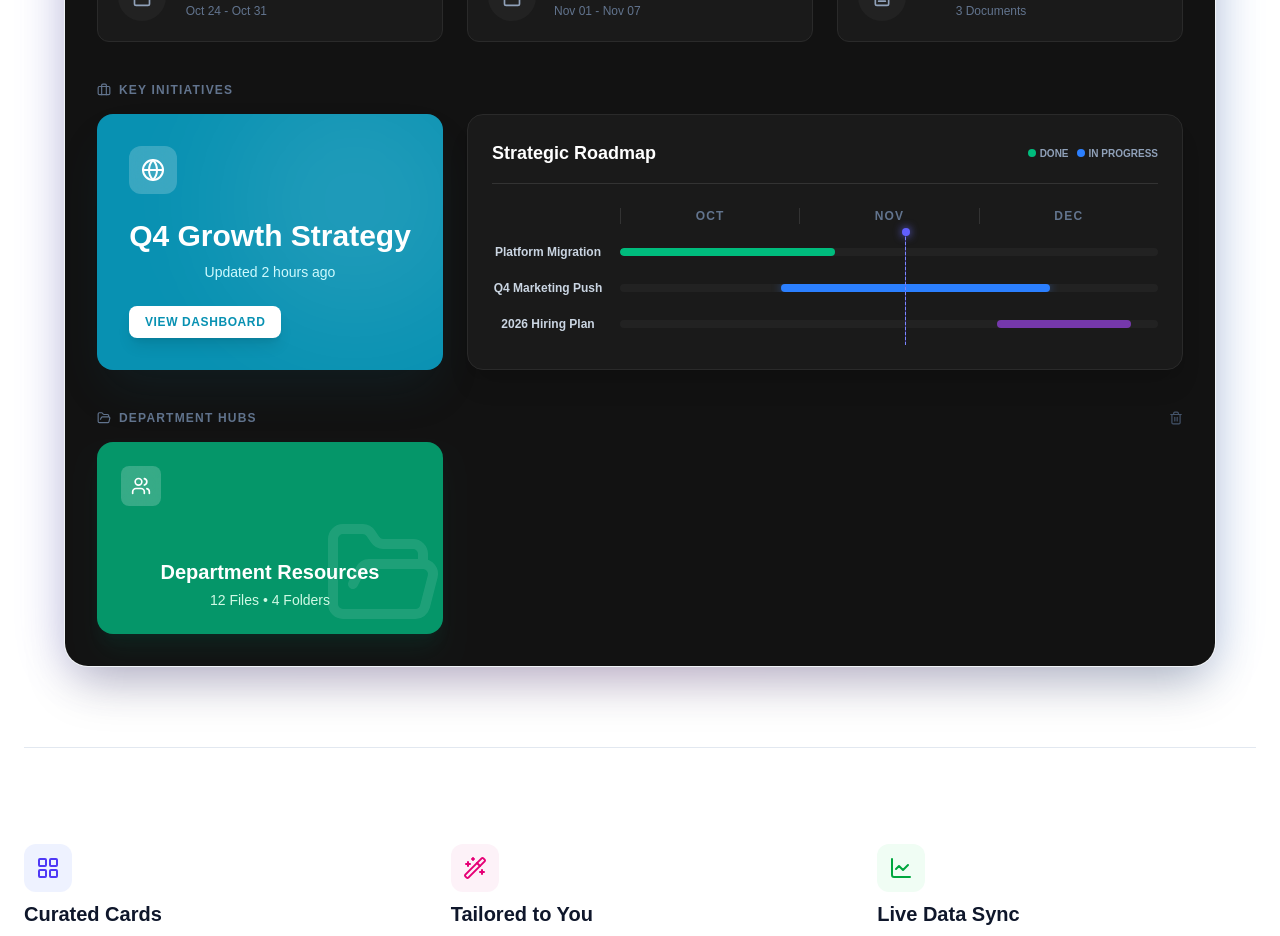
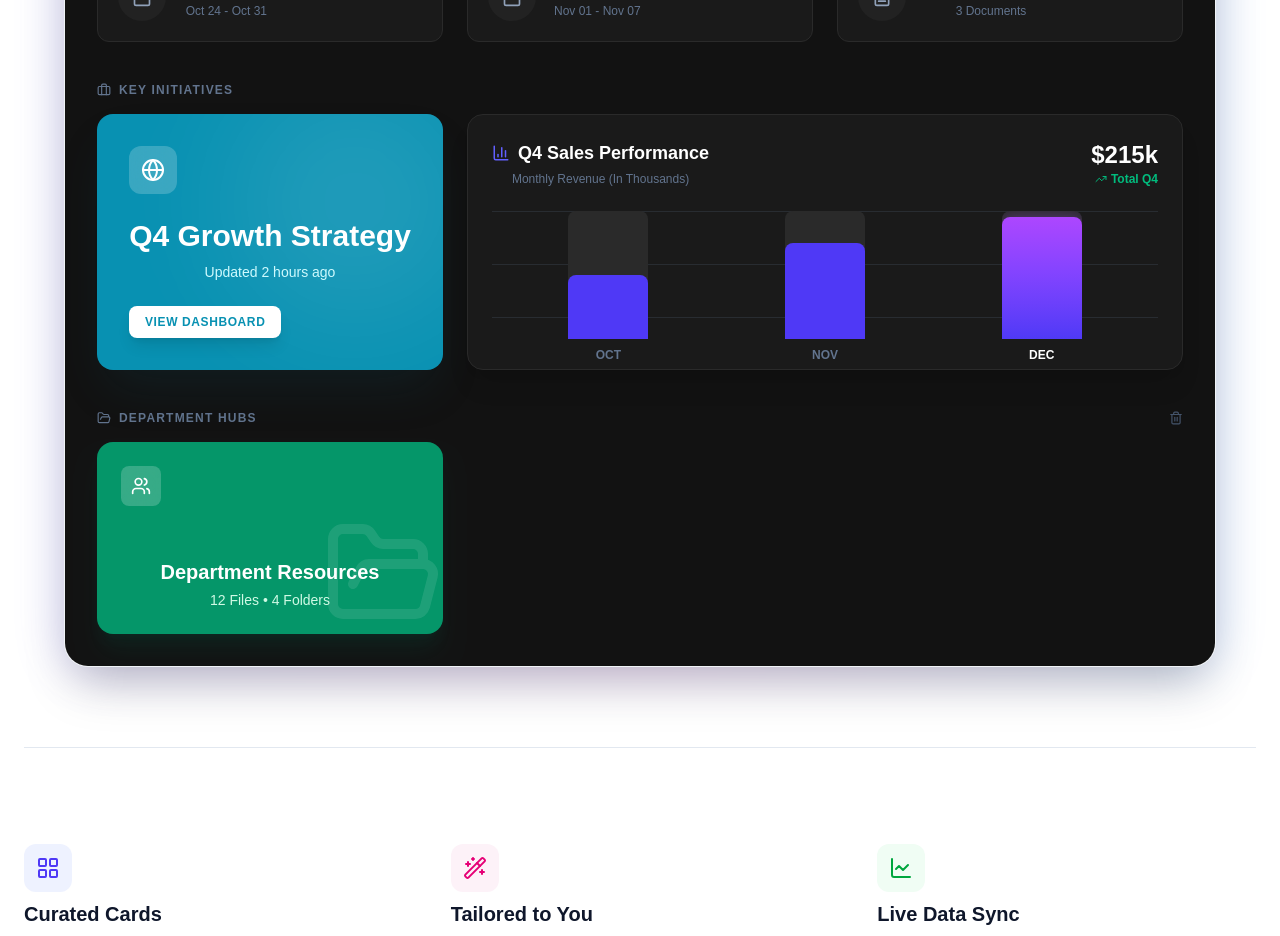
Before and after one commit to paulpriddy05-dot/visible-app, a Next.js app: page / in a window 1280 px wide. Shown: the part 820-1756 px from the top of the page. Built offline with nearby package versions, Linux system fonts and the light colour scheme.

Commit message:
demo dashboard

```diff
--- a/components/DemoDashboard.tsx
+++ b/components/DemoDashboard.tsx
@@ -20,12 +20,12 @@ import {
   Trash2,
   Map,
   Heart,
-  CheckCircle2,
-  Clock,
-  ArrowRight
+  ArrowRight,
+  BarChart3, // New icon for the chart
+  TrendingUp
 } from 'lucide-react';
 
-// --- MOCK DATA FOR THE MODAL ---
+// --- MOCK DATA FOR MODAL (Unchanged) ---
 const MODAL_CONTENT = {
   strategy: {
     title: "Q4 Growth Strategy",
@@ -123,7 +123,7 @@ export default function DemoDashboard() {
           </div>
         </section>
 
-        {/* 2. KEY INITIATIVES (The Big Clickable Card + Timeline) */}
+        {/* 2. KEY INITIATIVES & SALES CHART */}
         <section>
           <div className="flex items-center gap-2 mb-4">
             <Briefcase size={14} className="text-slate-500" />
@@ -136,7 +136,6 @@ export default function DemoDashboard() {
               onClick={() => setActiveModal('strategy')}
               className="lg:col-span-1 bg-[#0891b2] rounded-2xl p-8 relative flex flex-col justify-between shadow-2xl shadow-cyan-900/20 cursor-pointer group hover:scale-[1.01] transition-all duration-300 overflow-hidden"
             >
-              {/* Background Decoration */}
               <div className="absolute -right-10 -top-10 w-64 h-64 bg-white/10 rounded-full blur-3xl group-hover:bg-white/20 transition-colors" />
 
               <div className="relative z-10">
@@ -154,69 +153,79 @@ export default function DemoDashboard() {
               </div>
             </div>
 
-            {/* NEW: STRATEGIC ROADMAP VISUALIZATION */}
+            {/* NEW: Q4 SALES BAR CHART */}
             <div className="lg:col-span-2 bg-[#1A1A1A] border border-[#2A2A2A] rounded-2xl p-6 relative overflow-hidden flex flex-col shadow-xl">
               {/* Header */}
-               <div className="flex justify-between items-center mb-6 border-b border-[#333333] pb-4">
-                  <h3 className="text-white font-bold text-lg">Strategic Roadmap</h3>
-                  <div className="flex gap-2">
-                    <span className="flex items-center gap-1 text-[10px] text-slate-400 uppercase font-bold"><div className="w-2 h-2 rounded-full bg-emerald-500"></div>Done</span>
-                    <span className="flex items-center gap-1 text-[10px] text-slate-400 uppercase font-bold"><div className="w-2 h-2 rounded-full bg-blue-500"></div>In Progress</span>
+              <div className="flex justify-between items-start mb-6">
+                <div>
+                  <h3 className="text-white font-bold text-lg flex items-center gap-2">
+                    <BarChart3 size={18} className="text-indigo-500" />
+                    Q4 Sales Performance
+                  </h3>
+                  <p className="text-slate-500 text-xs mt-1">Monthly Revenue (In Thousands)</p>
+                </div>
+                <div className="text-right">
+                  <div className="text-2xl font-bold text-white">$215k</div>
+                  <div className="text-xs text-emerald-500 font-bold flex items-center justify-end gap-1">
+                    <TrendingUp size={12} />
+                    Total Q4
+                  </div>
                 </div>
               </div>
 
-               {/* Timeline Grid */}
-               <div className="flex-1 flex flex-col gap-5 relative">
-                  {/* Month Headers */}
-                  <div className="flex text-xs text-slate-500 uppercase font-bold tracking-widest pl-32">
-                      <div className="flex-1 text-center border-l border-[#333333]">Oct</div>
-                      <div className="flex-1 text-center border-l border-[#333333]">Nov</div>
-                      <div className="flex-1 text-center border-l border-[#333333]">Dec</div>
+              {/* Bar Chart Container */}
+              <div className="flex-1 flex items-end justify-around gap-4 px-4 pb-2 relative">
+
+                {/* Grid Lines (Background) */}
+                <div className="absolute inset-0 flex flex-col justify-between pointer-events-none opacity-20">
+                  <div className="border-b border-slate-500 w-full h-0"></div>
+                  <div className="border-b border-slate-500 w-full h-0"></div>
+                  <div className="border-b border-slate-500 w-full h-0"></div>
+                  <div className="border-b border-slate-500 w-full h-0"></div>
                 </div>
 
-                  {/* Row 1 */}
-                  <div className="flex items-center relative group">
-                      <div className="w-32 text-xs font-bold text-slate-300 truncate pr-4">Platform Migration</div>
-                      <div className="flex-1 h-2 bg-[#222222] rounded-full relative overflow-hidden">
-                          {/* Progress Bar (Completed) */}
-                          <div className="absolute left-[0%] width-[45%] h-full bg-emerald-500 rounded-full w-[40%]"></div>
-                      </div>
-                      <div className="absolute right-0 opacity-0 group-hover:opacity-100 transition-opacity">
-                         <CheckCircle2 size={14} className="text-emerald-500" />
+                {/* OCT BAR */}
+                <div className="flex flex-col items-center gap-2 group w-full max-w-[80px]">
+                  <div className="relative w-full bg-[#2A2A2A] rounded-t-lg h-32 flex items-end overflow-hidden group-hover:bg-[#333333] transition-colors">
+                    <div className="w-full bg-indigo-600 h-[50%] rounded-t-lg transition-all duration-1000 group-hover:bg-indigo-500 relative">
+                      <div className="absolute -top-8 left-1/2 -translate-x-1/2 bg-white text-indigo-900 text-[10px] font-bold px-2 py-1 rounded opacity-0 group-hover:opacity-100 transition-opacity">
+                        $45k
                       </div>
                     </div>
+                  </div>
+                  <span className="text-xs font-bold text-slate-500 uppercase">Oct</span>
+                </div>
 
-                  {/* Row 2 */}
-                  <div className="flex items-center relative group">
-                      <div className="w-32 text-xs font-bold text-slate-300 truncate pr-4">Q4 Marketing Push</div>
-                      <div className="flex-1 h-2 bg-[#222222] rounded-full relative overflow-hidden">
-                          {/* Progress Bar (Active) */}
-                          <div className="absolute left-[30%] w-[50%] h-full bg-blue-500 rounded-full shadow-[0_0_10px_rgba(59,130,246,0.5)]"></div>
-                      </div>
-                      <div className="absolute right-0 opacity-0 group-hover:opacity-100 transition-opacity">
-                         <Clock size={14} className="text-blue-500" />
+                {/* NOV BAR */}
+                <div className="flex flex-col items-center gap-2 group w-full max-w-[80px]">
+                  <div className="relative w-full bg-[#2A2A2A] rounded-t-lg h-32 flex items-end overflow-hidden group-hover:bg-[#333333] transition-colors">
+                    <div className="w-full bg-indigo-600 h-[75%] rounded-t-lg transition-all duration-1000 delay-100 group-hover:bg-indigo-500 relative">
+                      <div className="absolute -top-8 left-1/2 -translate-x-1/2 bg-white text-indigo-900 text-[10px] font-bold px-2 py-1 rounded opacity-0 group-hover:opacity-100 transition-opacity">
+                        $68k
                       </div>
                     </div>
+                  </div>
+                  <span className="text-xs font-bold text-slate-500 uppercase">Nov</span>
+                </div>
 
-                  {/* Row 3 */}
-                  <div className="flex items-center relative group">
-                      <div className="w-32 text-xs font-bold text-slate-300 truncate pr-4">2026 Hiring Plan</div>
-                      <div className="flex-1 h-2 bg-[#222222] rounded-full relative overflow-hidden">
-                          {/* Progress Bar (Planned) */}
-                          <div className="absolute left-[70%] w-[25%] h-full bg-purple-500 rounded-full opacity-60"></div>
+                {/* DEC BAR (Highlighted) */}
+                <div className="flex flex-col items-center gap-2 group w-full max-w-[80px]">
+                  <div className="relative w-full bg-[#2A2A2A] rounded-t-lg h-32 flex items-end overflow-hidden group-hover:bg-[#333333] transition-colors">
+                    <div className="w-full bg-gradient-to-t from-indigo-600 to-purple-500 h-[95%] rounded-t-lg transition-all duration-1000 delay-200 group-hover:brightness-110 relative shadow-[0_0_15px_rgba(168,85,247,0.4)]">
+                      <div className="absolute -top-8 left-1/2 -translate-x-1/2 bg-white text-purple-900 text-[10px] font-bold px-2 py-1 rounded opacity-0 group-hover:opacity-100 transition-opacity whitespace-nowrap">
+                        $102k (Proj)
                       </div>
                     </div>
+                  </div>
+                  <span className="text-xs font-bold text-white uppercase">Dec</span>
+                </div>
 
-                  {/* Current Date Line Indicator */}
-                  <div className="absolute top-6 bottom-0 left-[62%] w-px bg-indigo-500/50 border-r border-dashed border-indigo-400 pointer-events-none">
-                      <div className="absolute -top-1 -left-[3px] w-2 h-2 rounded-full bg-indigo-500 shadow-[0_0_8px_rgba(99,102,241,1)]"></div>
-                  </div>
               </div>
             </div>
           </div>
         </section>
 
-        {/* 3. DEPARTMENT HUBS (Clickable Green Card) */}
+        {/* 3. DEPARTMENT HUBS (Unchanged) */}
         <section>
           <div className="flex items-center justify-between mb-4">
             <div className="flex items-center gap-2">
@@ -248,7 +257,7 @@ export default function DemoDashboard() {
         </section>
       </main>
 
-      {/* --- FILE ORGANIZATION MODAL --- */}
+      {/* --- FILE ORGANIZATION MODAL (Unchanged) --- */}
       {activeModal && (
         <div className="fixed inset-0 z-50 flex items-center justify-center p-4">
           <div
@@ -257,7 +266,6 @@ export default function DemoDashboard() {
           />
 
           <div className="bg-[#1A1A1A] w-full max-w-4xl rounded-2xl shadow-2xl overflow-hidden relative z-10 animate-in zoom-in-95 duration-200 border border-[#333333]">
-
             {/* Modal Header */}
             <div className="h-20 bg-[#222222] border-b border-[#333333] flex items-center justify-between px-8">
               <div>
@@ -266,7 +274,6 @@ export default function DemoDashboard() {
                   <span>Last edited today at 10:42 AM</span>
                 </div>
               </div>
-
               <div className="flex items-center gap-3">
                 <ActionButton icon={<PieChart size={16} />} label="Visualize Data" primary />
                 <ActionButton icon={<ExternalLink size={16} />} label="Open in Docs" />
@@ -280,15 +287,13 @@ export default function DemoDashboard() {
               </div>
             </div>
 
-            {/* Modal Body (Scrollable) */}
+            {/* Modal Body */}
             <div className="p-8 bg-[#F5F5F5] min-h-[500px] max-h-[80vh] overflow-y-auto">
-
               {MODAL_CONTENT[activeModal].sections.map((section, idx) => (
                 <div key={idx} className="mb-10 last:mb-0">
                   <h4 className="text-xs font-bold text-slate-400 tracking-widest uppercase mb-4 pl-1">
                     {section.title}
                   </h4>
-
                   <div className="grid grid-cols-1 md:grid-cols-2 gap-4">
                     {section.files.map((file, fIdx) => (
                       <div
@@ -310,12 +315,9 @@ export default function DemoDashboard() {
                   </div>
                 </div>
               ))}
-
-              {/* Add New Section Placeholder */}
               <div className="mt-8 border-2 border-dashed border-slate-300 rounded-xl p-4 flex items-center justify-center text-slate-400 text-sm font-bold cursor-pointer hover:bg-slate-200/50 transition-colors">
                 + Add New Section
               </div>
-
             </div>
           </div>
         </div>
```
Lines whose indentation alone changed are shown as unchanged.
